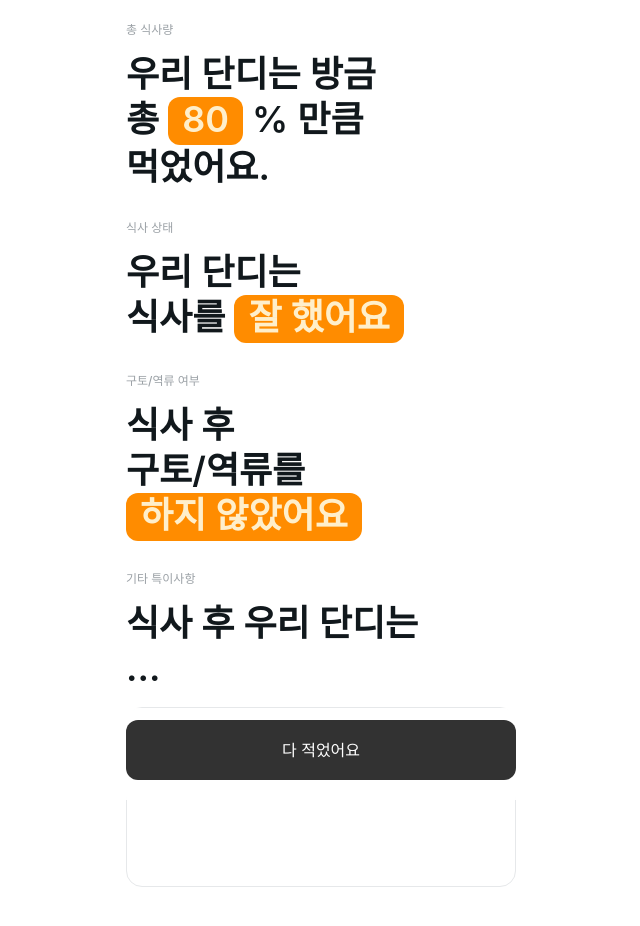
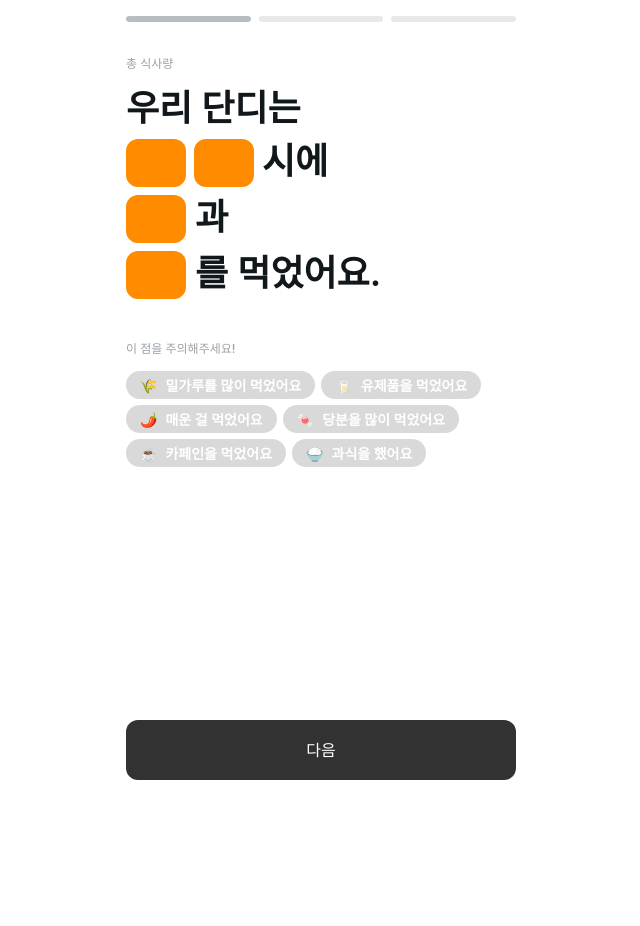
Before and after one commit to dandicare/doedorok, a Next.js app in the folder apps/web/: page /parent/after-meal-checkin in a window 1280 px wide. Shown: the top 926 px of the page, without its empty margins (319-959 px from the left). After the commit the page ends 800 px from the top, so only its background shows below. Built offline with nearby package versions, Linux system fonts and the light colour scheme; a web font is replaced by a local one.

Commit message:
feat: 식사 후 체크인 변경

```diff
--- a/apps/web/app/parent/after-meal-checkin/page.tsx
+++ b/apps/web/app/parent/after-meal-checkin/page.tsx
@@ -1,66 +1,157 @@
-import React from "react";
+"use client";
+
+import React, { useCallback, useMemo, useState } from "react";
 
 import { Button } from "../../../src/ui/button";
 import { EditableText } from "../../../src/ui/editable-text";
 import { Textarea } from "../../../src/ui/textarea";
+import { ToggleChip } from "../../../src/ui/toggle-chip";
 
 function Label({ children }: { children: React.ReactNode }) {
     return <div className="typo-label-l mb-3 text-[#9BA1A6]">{children}</div>;
 }
 
 export default function AfterMealCheckinPage(): React.JSX.Element {
-    return (
-        <main className="min-h-screen w-full bg-white">
-            <div className="mx-auto w-full max-w-[430px] px-5 pt-5 pb-28">
-                <section className="mb-7">
+    const steps = useMemo(
+        () =>
+            [
+                {
+                    key: "amount",
+                    label: "총 식사량",
+                    content: (
+                        <div className="flex flex-col gap-10">
+                            <div className="flex flex-col">
                                 <Label>총 식사량</Label>
-                    <div className="typo-display-s text-[#11181C]">
-                        우리 단디는 방금
-                        <br />
-                        총 <EditableText defaultValue="80" /> % 만큼
-                        <br />
+                                <div className="typo-display-s text-[#11181C] flex flex-col gap-2">
+                                    <div>우리 단디는</div>
+                                    <div>
+                                        <span className="inline-flex gap-2">
+                                            <EditableText />
+                                            <EditableText /> 시에
+                                        </span>
+                                    </div>
+                                    <div>
+                                        <EditableText /> 과
+                                    </div>
+                                    <div>
+                                        <EditableText /> 를 먹었어요.
+                                    </div>
+                                </div>
+                            </div>
+
+                            <div className="flex flex-col">
+                                <Label>이 점을 주의해주세요!</Label>
+                                <div className="flex flex-wrap gap-[6px]">
+                                    <div className="flex justify-start gap-[6px]">
+                                        <ToggleChip icon="🌾" text="밀가루를 많이 먹었어요" defaultActive={false} />
+                                        <ToggleChip icon="🥛" text="유제품을 먹었어요" defaultActive={false} />
+                                    </div>
+                                    <div className="flex justify-start gap-[6px]">
+                                        <ToggleChip icon="🌶️" text="매운 걸 먹었어요" defaultActive={false} />
+                                        <ToggleChip icon="🍬" text="당분을 많이 먹었어요" defaultActive={false} />
+                                    </div>
+                                    <div className="flex justify-start gap-[6px]">
+                                        <ToggleChip icon="☕" text="카페인을 먹었어요" defaultActive={false} />
+                                        <ToggleChip icon="🍚" text="과식을 했어요" defaultActive={false} />
+                                    </div>
+                                </div>
+                            </div>
+                        </div>
+                    ),
+                },
+                {
+                    key: "status",
+                    label: "식사 상태",
+                    content: (
+                        <div className="flex flex-col gap-10">
+                            <div className="flex flex-col">
+                                <Label>이런 약을 먹었어요</Label>
+                                <div className="typo-display-s text-[#11181C] flex flex-col gap-2">
+                                    <div>약은</div>
+                                    <div>
+                                        <EditableText /> 과
+                                    </div>
+                                    <div>
+                                        <EditableText /> 을
+                                    </div>
+                                    <div>
                                         먹었어요.
                                     </div>
-                </section>
-
-                <section className="mb-7">
-                    <Label>식사 상태</Label>
-                    <div className="typo-display-s text-[#11181C]">
-                        우리 단디는
-                        <br />
-                        식사를 <EditableText defaultValue="잘 했어요" />
                                 </div>
-                </section>
-
-                <section className="mb-7">
-                    <Label>구토/역류 여부</Label>
-                    <div className="typo-display-s text-[#11181C]">
-                        식사 후
-                        <br />
-                        구토/역류를 <EditableText defaultValue="하지 않았어요" />
                             </div>
-                </section>
-
-                <section className="mb-7">
+                        </div>
+                    ),
+                },
+                {
+                    key: "note",
+                    label: "기타 특이사항",
+                    content: (
+                        <>
                             <Label>기타 특이사항</Label>
                             <div className="typo-display-s text-[#11181C]">
-                        식사 후 우리 단디는
-                        <br />
-                        ...
+                                식사 후 우리 단디는 ...
                             </div>
-
                             <div className="mt-4">
                                 <Textarea
                                     className="min-h-[180px] rounded-2xl border border-[#E6E8EA] bg-white px-4 py-4 text-[#11181C] placeholder:text-[#9BA1A6]"
                                     placeholder="식사 후 평소와 달랐던 점(컨디션, 알레르기 반응 등)을 자유롭게 입력해주세요."
                                 />
                             </div>
-                </section>
+                        </>
+                    ),
+                },
+            ] as const,
+        []
+    );
+
+    const [stepIdx, setStepIdx] = useState(0);
+    const isLast = stepIdx === steps.length - 1;
+    const current = steps[stepIdx];
+
+    const goNext = useCallback(() => {
+        setStepIdx((s) => Math.min(steps.length - 1, s + 1));
+    }, [steps.length]);
+
+    return (
+        <main className="min-h-screen w-full bg-white">
+            {/* Progress bar (첨부 이미지처럼 4칸) */}
+            <div className="sticky top-0 z-10 bg-white/95 backdrop-blur-sm">
+                <div className="mx-auto w-full max-w-[430px] px-5 pt-4 pb-3">
+                    <div className="flex w-full gap-2">
+                        {steps.map((s, idx) => {
+                            const filled = idx <= stepIdx;
+                            return (
+                                <div
+                                    key={s.key}
+                                    className="h-[6px] flex-1 overflow-hidden rounded-full bg-[#E6E8EA]"
+                                >
+                                    <div
+                                        className="h-full rounded-full transition-all duration-300"
+                                        style={{
+                                            width: filled ? "100%" : "0%",
+                                            backgroundColor: filled ? "#B8BDC2" : "transparent",
+                                        }}
+                                    />
+                                </div>
+                            );
+                        })}
+                    </div>
+                </div>
+            </div>
+
+            <div className="mx-auto flex min-h-[calc(100vh-72px)] w-full max-w-[430px] flex-col px-5 pt-5 pb-28">
+                <section className="flex-1">{current?.content}</section>
             </div>
 
             <div className="fixed inset-x-0 bottom-0 bg-white/90 backdrop-blur-sm">
                 <div className="mx-auto w-full max-w-[430px] px-5 pt-3 pb-5">
+                    {isLast ? (
                         <Button className="w-full">다 적었어요</Button>
+                    ) : (
+                        <Button className="w-full" onClick={goNext}>
+                            다음
+                        </Button>
+                    )}
                 </div>
             </div>
         </main>
--- a/apps/web/src/ui/toggle-chip.tsx
+++ b/apps/web/src/ui/toggle-chip.tsx
@@ -15,7 +15,6 @@ export function ToggleChip({
   text,
   defaultActive = false,
   className,
-  height = 'auto',
   onToggle,
 }: ToggleChipProps) {
   const [isActive, setIsActive] = useState(defaultActive);
@@ -27,8 +26,8 @@ export function ToggleChip({
   };
 
   const base = cn(
-    'inline-flex items-center gap-2 py-4 px-2 rounded-[36px] transition-colors duration-200 cursor-pointer',
-    'text-[14px] whitespace-nowrap w-fit',
+    'inline-flex items-center h-[28px] gap-2 py-0.5 px-[14px] rounded-[36px] transition-colors duration-200 cursor-pointer',
+    'text-[14px] whitespace-nowrap w-fit font-semibold',
     isActive
       ? 'bg-[#FF8C00] text-white'
       : 'bg-[#D9D9D9] text-white',
@@ -37,10 +36,9 @@ export function ToggleChip({
   return (
     <div
       className={cn(base, className)}
-      style={{ height }}
       onClick={handleClick}
     >
-      {icon && <span className="text-[24px] flex-shrink-0">{icon}</span>}
+      {icon && <span className="text-[14px] flex-shrink-0">{icon}</span>}
       <span className="text-[14px]">{text}</span>
     </div>
   );
```
Lines whose indentation alone changed are shown as unchanged.
